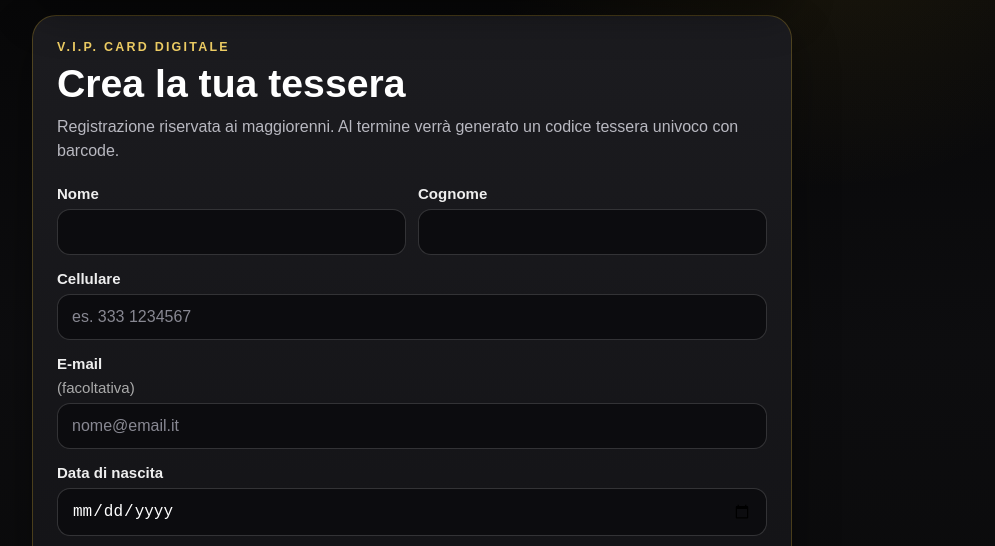
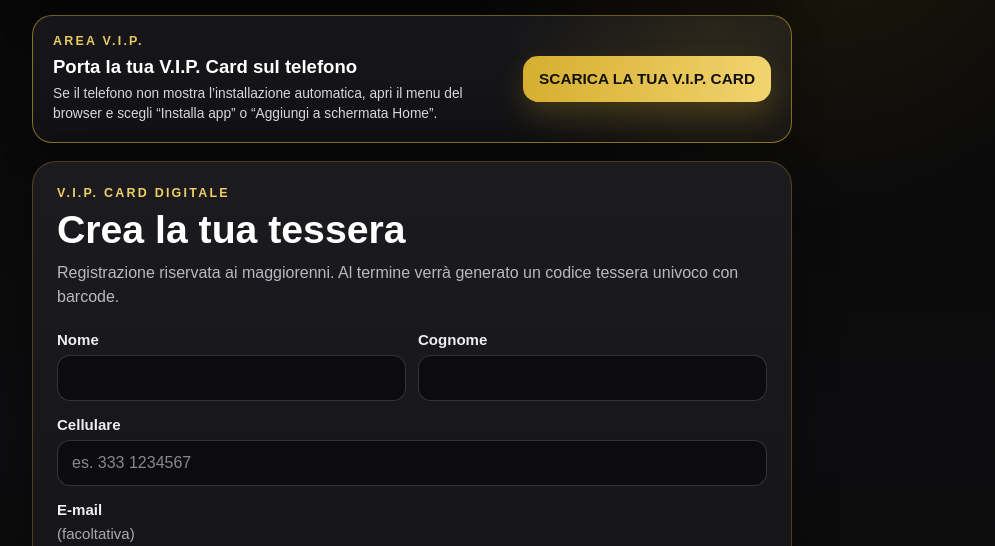
Before and after one commit to vipsigarettaelettronica/vip-card, a plain HTML site: page index.html in a window 1280 px wide. Shown: the part 237-783 px from the top of the page, without its empty margins (228-1223 px from the left). Drawn offline with Linux system fonts and the light colour scheme; no server answers.

Commit message:
Aggiunge tasto Scarica la tua V.I.P. Card

```diff
--- a/index.html
+++ b/index.html
@@ -8,7 +8,7 @@
   <title>AREA V.I.P. - V.I.P. Card</title>
 
   <link rel="manifest" href="manifest.webmanifest">
-  <link rel="stylesheet" href="styles.css?v=6.1.3">
+  <link rel="stylesheet" href="styles.css?v=6.2.0">
 </head>
 
 <body>
@@ -21,6 +21,15 @@
         class="brand-logo"
       >
     </header>
+
+    <section id="installBanner" class="install-banner hidden" aria-live="polite">
+      <div>
+        <p class="eyebrow">AREA V.I.P.</p>
+        <h2>Porta la tua V.I.P. Card sul telefono</h2>
+        <p id="installHelp" class="install-help">Installa AREA V.I.P. per avere tessera, comunicazioni e vantaggi sempre a portata di mano.</p>
+      </div>
+      <button id="installAppBtn" class="primary install-app-btn" type="button">SCARICA LA TUA V.I.P. CARD</button>
+    </section>
 
     <section id="registrationView" class="panel">
       <p class="eyebrow">V.I.P. CARD DIGITALE</p>
@@ -330,6 +339,6 @@
     </div>
   </div>
 
-<script type="module" src="app.js?v=6.1.3"></script>
+<script type="module" src="app.js?v=6.2.0"></script>
 </body>
 </html>
```
